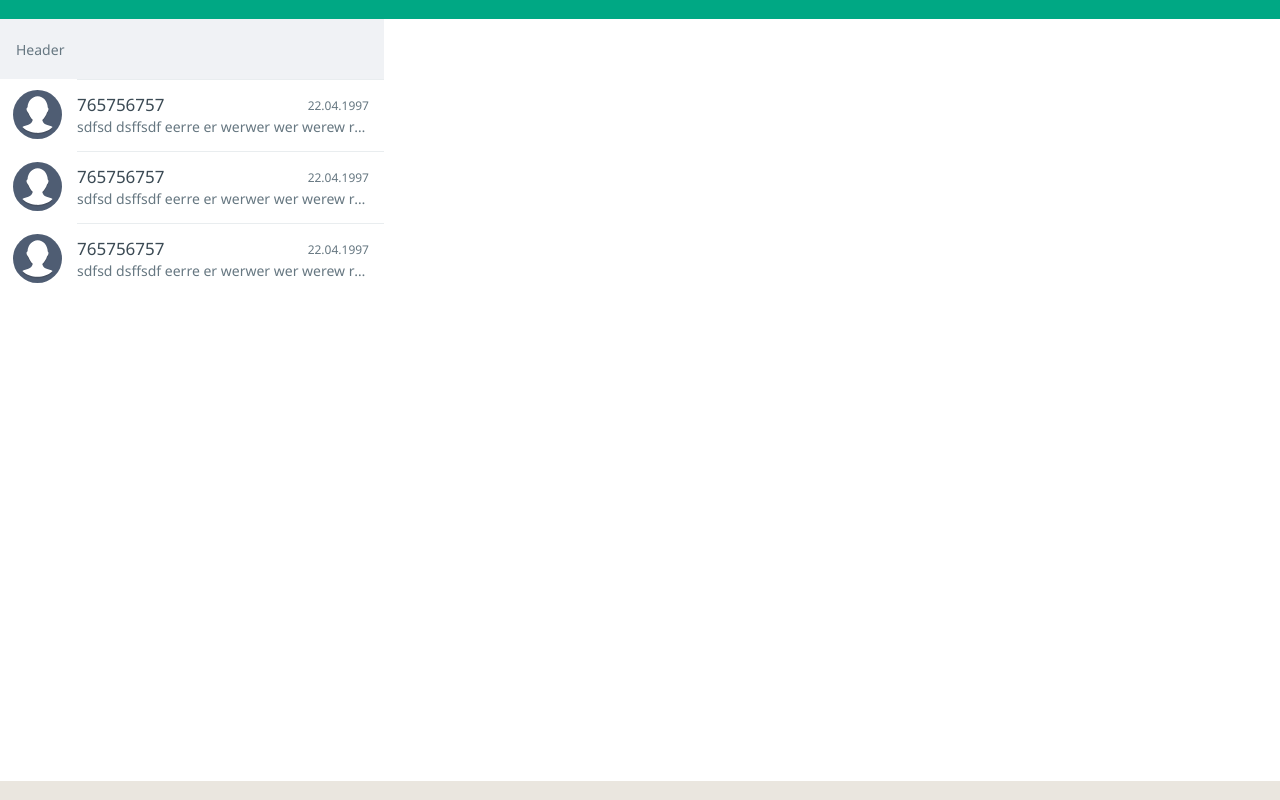
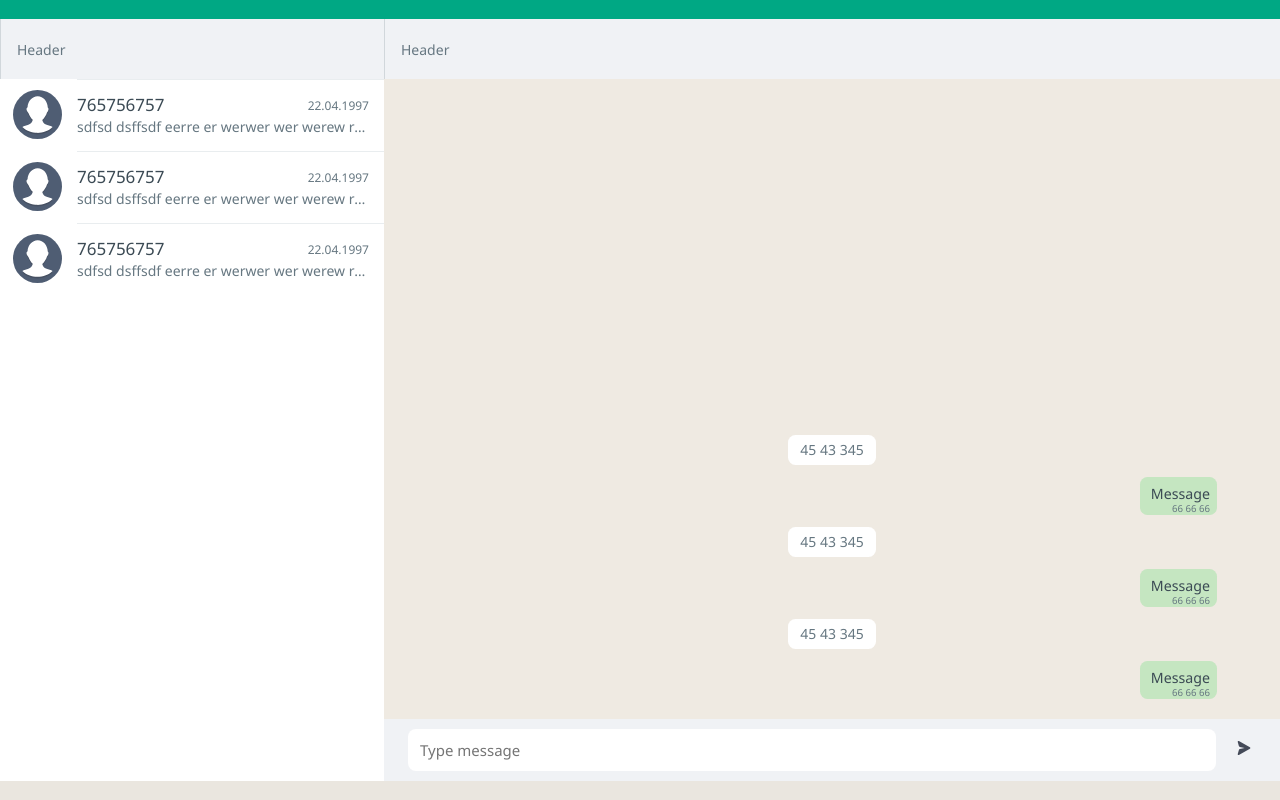
Before and after one commit to AnastasiyaDev97/whatsapp, a React (Create React App) app: page / in a window 1280 px wide. Built offline with nearby package versions, Linux system fonts and the light colour scheme.

Commit message:
feat: chat style

```diff
--- a/src/components/Chat/Chat.module.scss
+++ b/src/components/Chat/Chat.module.scss
@@ -0,0 +1,152 @@
+@import '../../styles/variables.scss';
+
+.chatBlock {
+  transform-origin: left top;
+  flex-grow: 1;
+  position: relative;
+  z-index: 100;
+  height: 100%;
+  overflow: hidden;
+  display: flex;
+  flex-direction: column;
+  height: 100%;
+  transition: background-color 0.3s ease;
+}
+
+.messagesWrapper {
+  flex: 1 1 auto;
+  display: flex;
+  flex-direction: column;
+  background-color: $chatBckgrColor;
+  width: 100%;
+  height: 100%;
+  overflow-x: hidden;
+  overflow-y: scroll;
+  transition: background 0.3s ease-out 0.1s;
+}
+
+.topScreen {
+  flex: 1 1 auto;
+  min-height: 12px;
+}
+
+.messagesBlock {
+  padding-bottom: 8px;
+  flex: 0 0 auto;
+}
+
+.dateWrapper {
+  padding-right: 9%;
+  padding-left: 9%;
+  margin-bottom: 12px;
+  display: flex;
+  flex-direction: row;
+  justify-content: center;
+  user-select: text;
+}
+
+.dateBadge {
+  margin-bottom: 0;
+  padding: 5px 12px 6px;
+  text-align: center;
+  background-color: $secondaryBckgrColor;
+  border-radius: 7.5px;
+}
+
+.messageWrapper {
+  position: relative;
+  padding-right: 63px;
+  padding-left: 63px;
+  margin-bottom: 12px;
+  user-select: text;
+  display: flex;
+  flex-direction: column;
+}
+
+.messageContainer {
+  margin-bottom: 0;
+  border-radius: 7.5px;
+  max-width: 65%;
+  position: relative;
+  flex: none;
+  font-size: 14.2px;
+  line-height: 19px;
+}
+
+.messageBlock {
+  border-top-left-radius: 0;
+  padding: 7px 7px 12px 7px;
+  user-select: text;
+  border-radius: 7.5px;
+}
+
+.ownerMessage {
+  background-color: $messageBckgrColor;
+}
+.userMessage {
+  background-color: $secondaryBckgrColor;
+}
+
+.messageContent {
+  position: relative;
+  overflow-wrap: break-word;
+  white-space: pre-wrap;
+  color: $primaryStrongerColor;
+}
+
+.messageDate {
+  margin: -2px 0 -5px 4px;
+  z-index: 10;
+  position: relative;
+  float: right;
+  font-size: 0.6875rem;
+  height: 15px;
+  line-height: 15px;
+}
+
+.endAlignItem {
+  align-items: flex-end;
+}
+
+.startAlignItem {
+  align-items: flex-start;
+}
+
+.footer {
+  width: 100%;
+  min-height: 62px;
+  flex: none;
+  position: relative;
+  background-color: $panelBckgrColor;
+  padding: 5px 16px;
+  display: flex;
+  max-width: 100%;
+}
+
+.inputWrapper {
+  padding: 9px 12px;
+  margin: 5px 8px;
+  background-color: $secondaryBckgrColor;
+  border-radius: 8px;
+  min-height: 20px;
+  font-size: 15px;
+  line-height: 20px;
+  outline: none;
+  will-change: width;
+  display: flex;
+  width: 100%;
+}
+
+.buttonWrapper {
+  padding: 5px 0;
+  width: 40px;
+  min-width: 40px;
+  display: flex;
+  align-items: center;
+  justify-content: center;
+  min-height: 52px;
+}
+
+.sendButton {
+  flex: 0 0 auto;
+}
--- a/src/components/Chat/index.tsx
+++ b/src/components/Chat/index.tsx
@@ -1,5 +1,9 @@
 import { FC, memo, useEffect, useRef, useState } from 'react';
 
+import { Header } from './../Header/index';
+import style from './Chat.module.scss';
+
+import sendButtonIcon from 'assets/sendButton.svg';
 import { ReturnComponentType } from 'types';
 
 export const Chat: FC = () => {
@@ -16,9 +20,10 @@ export const Chat: FC = () => {
   }, []); */
 
   return (
-    <div>
-      {status === 'error' && <div>Some error occured. Please refresh the page</div>}
+    <div className={style.chatBlock}>
       <>
+        {/*  {status === 'error' && <div>Some error occured. Please refresh the page</div>} */}
+        <Header />
         <Messages />
         <AddMessageForm />
       </>
@@ -50,27 +55,40 @@ const Messages: FC = () => {
   }, [messages]); */
 
   return (
-    <div style={{ height: '400px', overflowY: 'auto' }} onScroll={scrollHandler}>
+    <div className={style.messagesWrapper} /* onScroll={scrollHandler} */>
+      <div className={style.topScreen} />
+      <div className={style.messagesBlock}>
+        <Message />
+        <Message />
+        <Message />
+      </div>
       {/* {messages.map((m, index) => (
         <Message key={m.id} message={m} />
       ))} */}
-      <div ref={messagesAnchorRef}></div>
+      {/*  <div ref={messagesAnchorRef}></div> */}
     </div>
   );
 };
 
-// const Message: FC = memo((/* { message } */) => {
-//   return (
-//     <div>
-//       photo
-//       {/* <img src={message.photo} style={{ width: '30px' }} /> <b>{message.userName}</b> */}
-//       <br />
-//       message
-//       {/*  {message.message} */}
-//       <hr />
-//     </div>
-//   );
-// });
+const Message: FC = memo((/* { message } */) => {
+  return (
+    <>
+      <div className={style.dateWrapper}>
+        <div className={style.dateBadge}>
+          <span>45 43 345</span>
+        </div>
+      </div>
+      <div className={`${style.messageWrapper} ${style.endAlignItem}`}>
+        <div className={style.messageContainer}>
+          <div className={`${style.messageBlock} ${style.ownerMessage}`}>
+            <div className={style.messageContent}> Message</div>
+            <div className={style.messageDate}>66 66 66</div>
+          </div>
+        </div>
+      </div>
+    </>
+  );
+});
 
 const AddMessageForm: React.FC = (): ReturnComponentType => {
   /*   const [message, setMessage] = useState('');
@@ -87,18 +105,13 @@ const AddMessageForm: React.FC = (): ReturnComponentType => {
   }; */
 
   return (
-    <div>
-      <div>
-        <textarea
-        /*    onChange={e => setMessage(e.currentTarget.value)}
-          value={message} */
-        ></textarea>
-      </div>
-      <div>
-        <button disabled={status !== 'ready'} /* onClick={sendMessageHandler} */>
-          Send
+    <footer className={style.footer}>
+      <input className={style.inputWrapper} placeholder="Type message" />
+      <div className={style.buttonWrapper}>
+        <button className={style.sendButton}>
+          <img src={sendButtonIcon} alt="send button" />
         </button>
       </div>
-    </div>
+    </footer>
   );
 };
--- a/src/components/Header/Header.module.scss
+++ b/src/components/Header/Header.module.scss
@@ -8,4 +8,5 @@
   display: flex;
   align-items: center;
   position: relative;
+  border-left: 1px solid $headerBorderColor;
 }
--- a/src/pages/Main/Main.module.scss
+++ b/src/pages/Main/Main.module.scss
@@ -1,3 +1,4 @@
 .contentContainer {
   display: flex;
+  height: 100%;
 }
--- a/src/pages/Main/index.tsx
+++ b/src/pages/Main/index.tsx
@@ -8,7 +8,7 @@ export const Main = (): ReturnComponentType => {
     <Layout>
       <div className={style.contentContainer}>
         <NavBar />
-        {/* <Chat /> */}
+        <Chat />
       </div>
     </Layout>
   );
--- a/src/styles/variables.scss
+++ b/src/styles/variables.scss
@@ -4,6 +4,7 @@ $markerBckgrColor: #25d366;
 $panelBckgrColor: #f0f2f5;
 $messageBckgrColor: #c5e6c1;
 $activeBckgrColor: #f0f2f5;
+$chatBckgrColor: #efeae2;
 
 $accentColor: #00a884;
 
@@ -12,3 +13,4 @@ $primaryStrongerColor: #3b4a54;
 $buttonColor: #009de2;
 $secondaryColor: #41525d;
 $borderColor: #e9edef;
+$headerBorderColor: #d1d7db;
```
Also changed, not shown: src/assets/sendButton.svg (added).
